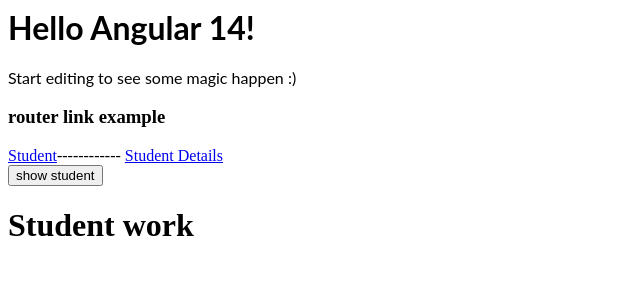
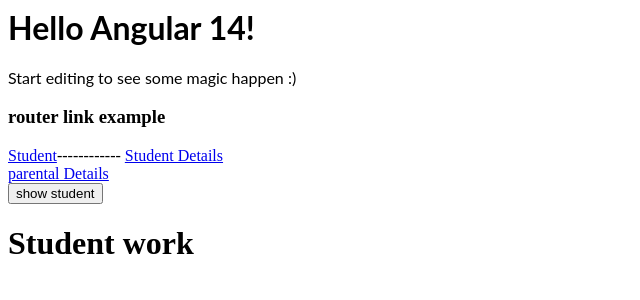
Before and after one commit to Asim-Coding/angular-ivy-routerExample, an Angular app: page /student in a window 1280 px wide. Shown: the top 300 px of the page, without its empty margins (0-640 px from the left). Built offline with nearby package versions, Linux system fonts and the light colour scheme.

Commit message:
3 files modified, 3 added

```diff
--- a/src/app/app-routing.module.ts
+++ b/src/app/app-routing.module.ts
@@ -1,12 +1,15 @@
 import {NgModule} from '@angular/core';
 import {Routes, RouterModule} from '@angular/router';
+import { PagenotfoundComponent } from './pagenotfound/pagenotfound.component';
 import { StudentComponent } from './student/student.component';
 import { StudentdetailsComponent } from './studentdetails/studentdetails.component';
 
 const routes: Routes =[
+
   {path:'',redirectTo:'student',pathMatch:'full'}, //means by default browser show this page
   {path:'student', component:StudentComponent},
-  {path:'studentdetails',component:StudentdetailsComponent}
+  {path:'studentdetails',component:StudentdetailsComponent},
+  {path:'**',component:PagenotfoundComponent}
 ];
 
 @NgModule({
--- a/src/app/app.component.html
+++ b/src/app/app.component.html
@@ -5,6 +5,7 @@
 <h3>router link example</h3>
 <a [routerLink]="['/student']">Student</a>------------
 <a [routerLink]="['/studentdetails']">Student Details</a><br />
+<a [routerLink]="['/pagenotfound']">parental Details</a><br />
 <button (click)="student()">show student</button>
 <div>
 <router-outlet></router-outlet>
--- a/src/app/app.module.ts
+++ b/src/app/app.module.ts
@@ -7,10 +7,11 @@
 import { HelloComponent } from './hello.component';
 import { StudentComponent } from './student/student.component';
 import { StudentdetailsComponent } from './studentdetails/studentdetails.component';
+import { PagenotfoundComponent } from './pagenotfound/pagenotfound.component';
 
 @NgModule({
   imports:      [ BrowserModule, FormsModule,AppRoutingModule ],
-  declarations: [ AppComponent, HelloComponent,StudentComponent,StudentdetailsComponent ],
+  declarations: [ AppComponent, HelloComponent,StudentComponent,StudentdetailsComponent,PagenotfoundComponent ],
   bootstrap:    [ AppComponent ]
 })
 export class AppModule { }
--- /dev/null
+++ b/src/app/pagenotfound/pagenotfound.component.html
@@ -0,0 +1,3 @@
+<h1>
+page not found
+</h1>
--- /dev/null
+++ b/src/app/pagenotfound/pagenotfound.component.ts
@@ -0,0 +1,15 @@
+import { Component, OnInit } from '@angular/core';
+
+@Component({
+  selector: 'app-pagenotfound',
+  templateUrl: './pagenotfound.component.html',
+  styleUrls: ['./pagenotfound.component.css']
+})
+export class PagenotfoundComponent implements OnInit {
+
+  constructor() { }
+
+  ngOnInit() {
+  }
+
+}
```
Also changed, not shown: src/app/pagenotfound/pagenotfound.component.css (added).
